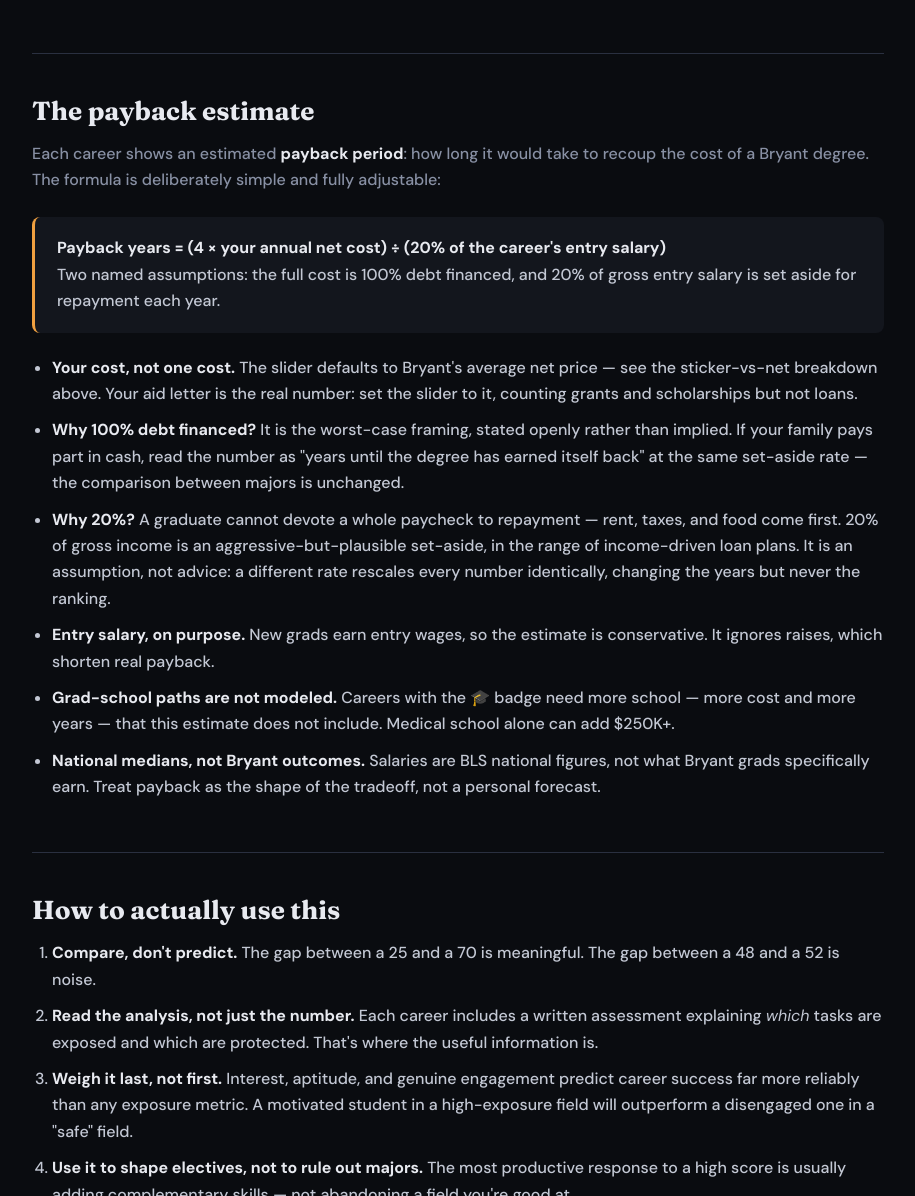
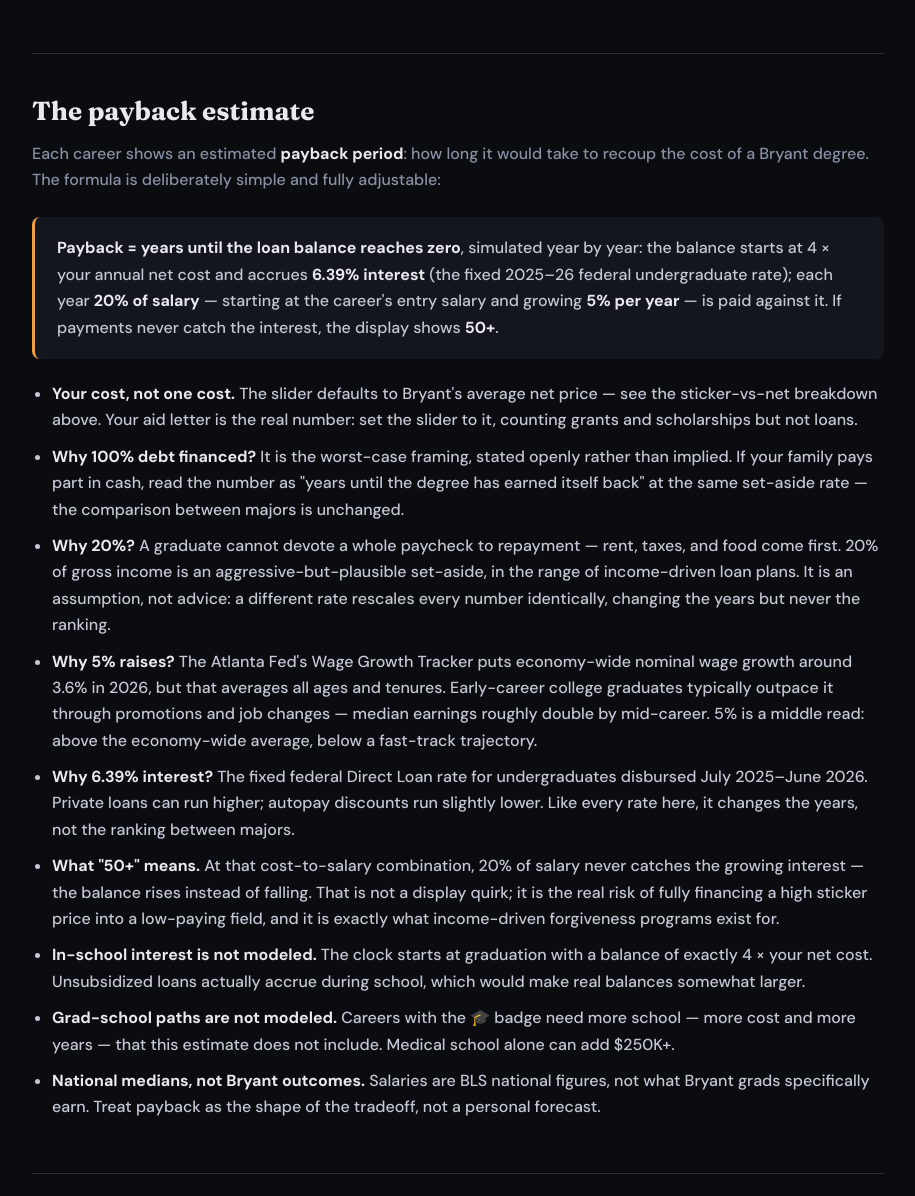
Before and after one commit to mtjdotcom/major_decision, a Flask app: template templates/methodology.html in a window 1280 px wide. Shown: the part 5304-6500 px from the top of the page, without its empty margins (182-1097 px from the left). Run offline with Flask 3, Linux system fonts and the light colour scheme; the template is opened without the code that fills it, so the values that code supplies are empty.

Commit message:
Model raises and loan interest in the payback estimate
Replace the flat formula with a year-by-year amortization: the balance
starts at 4 x annual net cost, accrues 6.39% interest (the fixed
2025-26 federal undergraduate rate), and each year 20% of salary --
starting at entry, growing 5%/yr -- is paid against it. When payments
never catch the interest the display shows "50+", which is real
negative-amortization risk, not a display cap quirk.

5% raises: Atlanta Fed tracker has economy-wide nominal wage growth
~3.6% in 2026; early-career grads typically outpace it. Both rates are
identical across careers, so rankings between majors are unchanged.

Card note and all column tooltips name the three assumptions;
methodology documents each rate's source, the 50+ meaning, and the
in-school-interest simplification.

Co-Authored-By: Claude Fable 5 <noreply@anthropic.com>

```diff
--- a/templates/methodology.html
+++ b/templates/methodology.html
@@ -512,12 +512,16 @@
         </p>
         <div class="callout">
             <p class="professor-only" style="margin-bottom:0">
-                <strong>Payback years = (4 × your annual net cost) ÷ (20% of the career's entry salary)</strong><br>
-                <span style="font-weight:400">Two named assumptions: the full cost is 100% debt financed, and 20% of gross entry salary is set aside for repayment each year.</span>
+                <strong>Payback = years until the loan balance reaches zero</strong>, simulated year by year:
+                the balance starts at 4 × your annual net cost and accrues <strong>6.39% interest</strong>
+                (the fixed 2025–26 federal undergraduate rate); each year <strong>20% of salary</strong> —
+                starting at the career's entry salary and growing <strong>5% per year</strong> — is paid
+                against it. If payments never catch the interest, the display shows <strong>50+</strong>.
             </p>
             <p class="gamer-only" style="margin-bottom:0">
-                <strong>GRIND YRS = (4 × YEARLY COIN COST) ÷ (20% × LVL 1 SALARY)</strong><br>
-                <span style="font-weight:400">ASSUMES: FULL LOAN + 20% OF PAY SET ASIDE / YR.</span>
+                <strong>GRIND YRS = YEARS UNTIL THE DEBT HITS ZERO.</strong> START: 4 × YEARLY COIN COST.
+                DEBT GROWS 6.39%/YR (FEDERAL RATE). YOU PAY 20% OF SALARY, WHICH GROWS +5%/YR.
+                IF INTEREST OUTRUNS PAYMENTS FOREVER: <strong>50+</strong>.
             </p>
         </div>
         <ul>
@@ -527,8 +531,14 @@
             <li class="gamer-only"><strong>WHY FULL LOAN?</strong> WORST-CASE MODE, SAID OUT LOUD. PAY CASH? SAME NUMBER = YEARS TO EARN IT BACK.</li>
             <li class="professor-only"><strong>Why 20%?</strong> A graduate cannot devote a whole paycheck to repayment — rent, taxes, and food come first. 20% of gross income is an aggressive-but-plausible set-aside, in the range of income-driven loan plans. It is an assumption, not advice: a different rate rescales every number identically, changing the years but never the ranking.</li>
             <li class="gamer-only"><strong>WHY 20%?</strong> YOU CAN'T SPEND 100% OF PAY ON LOANS. 20% = AGGRESSIVE BUT REAL. DIFFERENT % CHANGES YEARS, NEVER THE RANKING.</li>
-            <li class="professor-only"><strong>Entry salary, on purpose.</strong> New grads earn entry wages, so the estimate is conservative. It ignores raises, which shorten real payback.</li>
-            <li class="gamer-only"><strong>USES LVL 1 SALARY.</strong> CONSERVATIVE. RAISES SHORTEN REAL GRIND TIME.</li>
+            <li class="professor-only"><strong>Why 5% raises?</strong> The Atlanta Fed's Wage Growth Tracker puts economy-wide nominal wage growth around 3.6% in 2026, but that averages all ages and tenures. Early-career college graduates typically outpace it through promotions and job changes — median earnings roughly double by mid-career. 5% is a middle read: above the economy-wide average, below a fast-track trajectory.</li>
+            <li class="gamer-only"><strong>WHY +5% RAISES?</strong> ECONOMY-WIDE WAGE GROWTH ≈3.6%. EARLY-CAREER GRADS LEVEL UP FASTER. 5% = MIDDLE READ.</li>
+            <li class="professor-only"><strong>Why 6.39% interest?</strong> The fixed federal Direct Loan rate for undergraduates disbursed July 2025–June 2026. Private loans can run higher; autopay discounts run slightly lower. Like every rate here, it changes the years, not the ranking between majors.</li>
+            <li class="gamer-only"><strong>WHY 6.39%?</strong> THE ACTUAL FEDERAL LOAN RATE FOR 2025–26. CHANGES YEARS, NOT RANKINGS.</li>
+            <li class="professor-only"><strong>What "50+" means.</strong> At that cost-to-salary combination, 20% of salary never catches the growing interest — the balance rises instead of falling. That is not a display quirk; it is the real risk of fully financing a high sticker price into a low-paying field, and it is exactly what income-driven forgiveness programs exist for.</li>
+            <li class="gamer-only"><strong>"50+" = GAME OVER MATH.</strong> INTEREST OUTRUNS PAYMENTS FOREVER. REAL RISK, NOT A BUG.</li>
+            <li class="professor-only"><strong>In-school interest is not modeled.</strong> The clock starts at graduation with a balance of exactly 4 × your net cost. Unsubsidized loans actually accrue during school, which would make real balances somewhat larger.</li>
+            <li class="gamer-only"><strong>IN-SCHOOL INTEREST NOT COUNTED.</strong> REAL BALANCES CAN START BIGGER.</li>
             <li class="professor-only"><strong>Grad-school paths are not modeled.</strong> Careers with the 🎓 badge need more school — more cost and more years — that this estimate does not include. Medical school alone can add $250K+.</li>
             <li class="gamer-only"><strong>🎓 PATHS NOT MODELED.</strong> GRAD QUESTS COST EXTRA COIN + YEARS. NOT IN THIS MATH.</li>
             <li class="professor-only"><strong>National medians, not Bryant outcomes.</strong> Salaries are BLS national figures, not what Bryant grads specifically earn. Treat payback as the shape of the tradeoff, not a personal forecast.</li>
```
Also changed, not shown: templates/index.html (+24 -9 lines), README.md.
